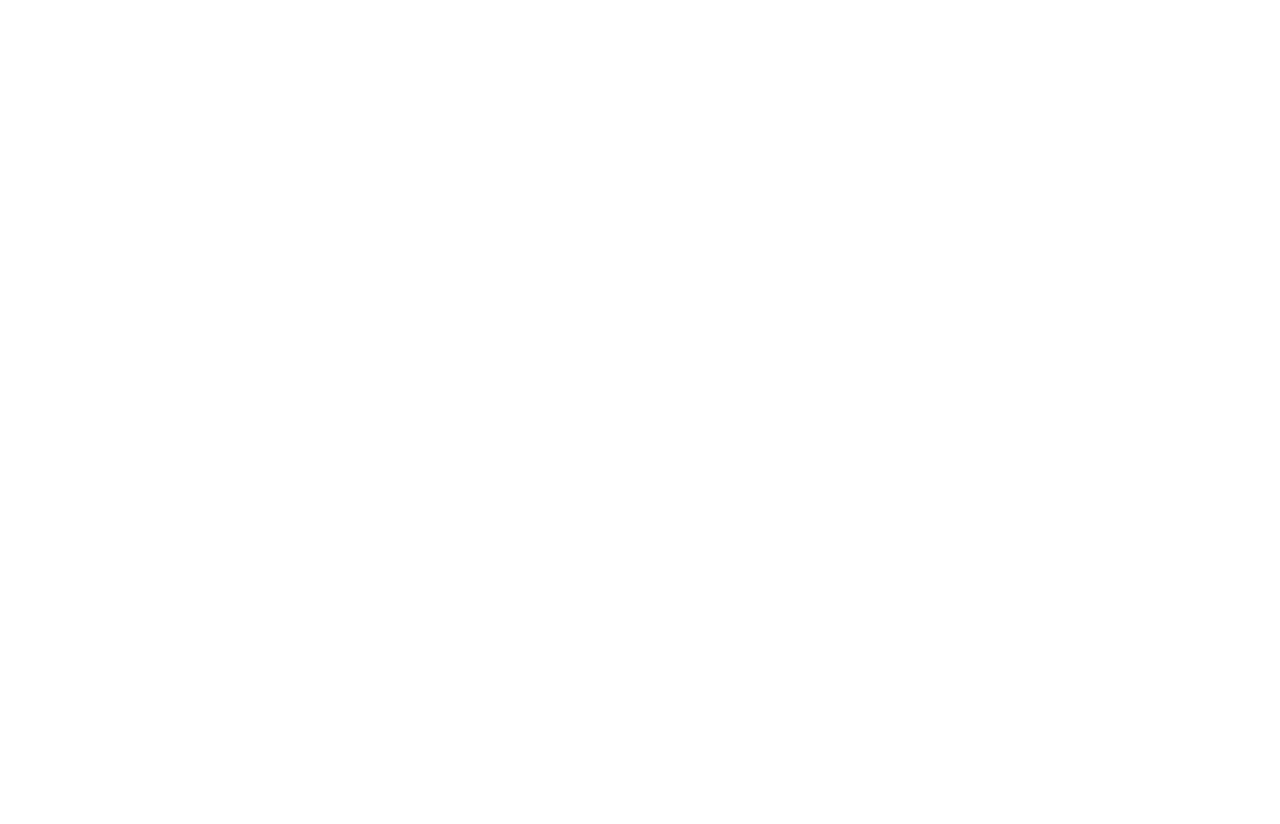
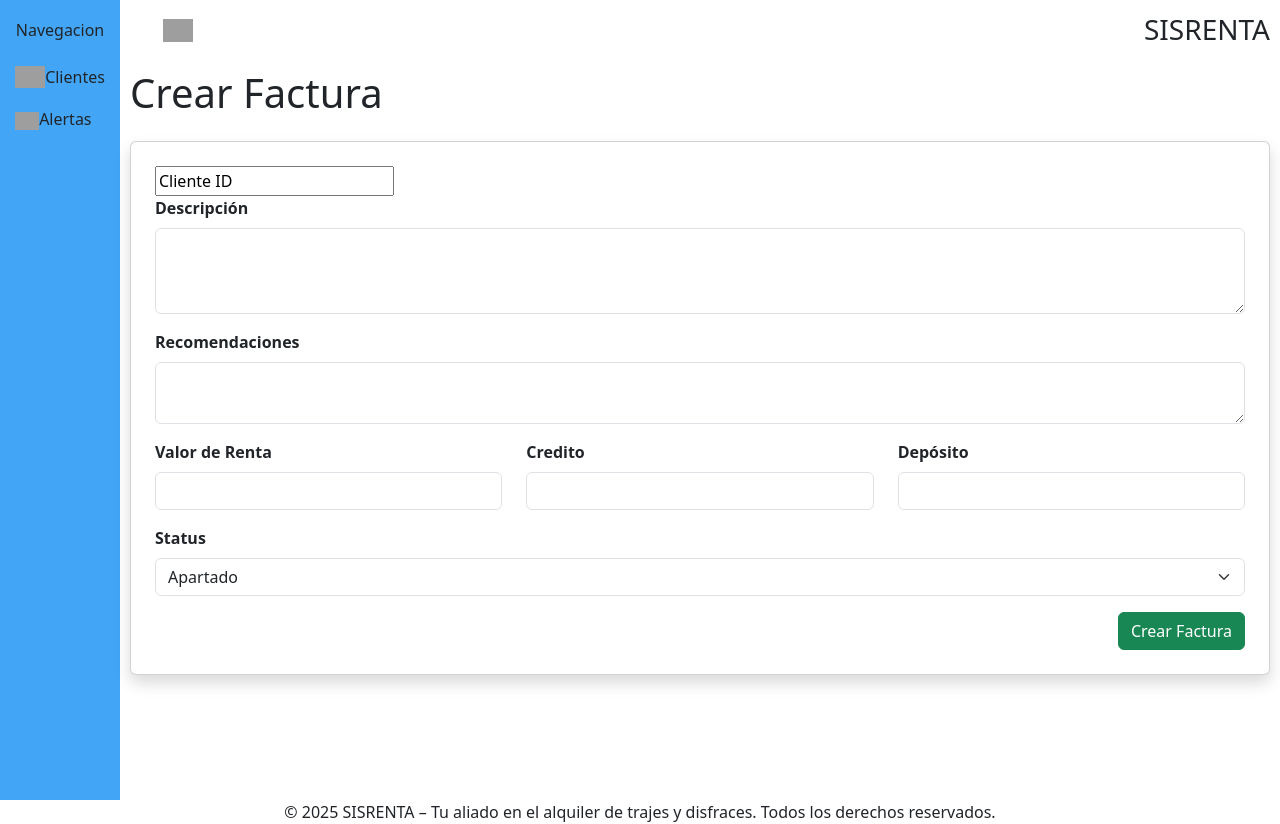
Before and after one commit to Sanavi01/sisrenta-react, a React (Vite) app: page /createInvoice in a window 1280 px wide. Before the commit this address had no page. Before the commit the page ends 800 px from the top, so only its background shows below. Built offline with nearby package versions, Linux system fonts and the light colour scheme; grey boxes are pictures that could not be loaded.

Commit message:
Added createInvoice page

```diff
--- a/src/App.jsx
+++ b/src/App.jsx
@@ -7,6 +7,7 @@
 import CreateCustomer from './pages/CreateCustomer/CreateCustomer'
 import FindCustomer from './pages/FindCustomer/FindCustomer'
 import InfoCustomer from './pages/InfoCustomer/InfoCustomer'
+import CreateInvoice from './pages/CreateInvoice/CreateInvoice'
 
 
 
@@ -53,6 +54,17 @@
           </Layout>
         }
         />
+        <Route
+        path='/createInvoice'
+        element={
+          <Layout>
+            <CreateInvoice />
+          </Layout>
+
+        }
+
+
+        />
 
       </Routes>
     </BrowserRouter>
--- a/src/components/layout/Layout.jsx
+++ b/src/components/layout/Layout.jsx
@@ -3,15 +3,15 @@
 
 function Layout({ children }) {
     return (
-        <div className='wrapper' style={{ height: "100%" }}>
-            <div className="row flex-nowrap gx-0 " style={{ height: "100%" }} >
+        <div className='wrapper'>
+            <div className="row flex-nowrap gx-0 " style={{ minHeight: "100vh" }} >
                 <div
                     id="menu-container"
                     className="col-1 collapsed show sidebar"
-                    style={{ minWidth: "120px", height: "100%" }}>
+                    style={{ minWidth: "120px",  minHeight: "100vh" }}>
                     <Menu />
                 </div>
-                <div className="col" style={{ height: "100%" }}>
+                <div className="col" style={{ minHeight: "100vh" }}>
                     <main>{children} </main>
                 </div>
 
--- a/src/global.css
+++ b/src/global.css
@@ -17,3 +17,27 @@
   justify-content: center;
   margin-bottom: 10px;
 }
+
+.right-side {
+    background-color: white;
+    padding: 10px;
+    min-height: 100vh;
+}
+
+#menu-container.collapsing {
+    transition: none !important;
+    height: auto !important;
+}
+
+
+.top-menu {
+    height: 5%;
+    display: flex;
+    justify-content: space-between;
+    align-items: center;
+    margin-bottom: 20px;
+}
+
+.main-content{
+  height: min-content;
+}
--- /dev/null
+++ b/src/pages/CreateInvoice/CreateInvoice.jsx
@@ -0,0 +1,141 @@
+import { useState } from "react";
+
+
+function CreateInvoice() {
+
+
+    const handleSubmit = (e) => {
+        e.preventDefault();
+        console.log("Funciono")
+    }
+
+    return (
+        <div className="right-side">
+            <div className="top-menu">
+                <button
+                    className="hamburger btn btn-toggle col-1"
+                    data-bs-target="#menu-container"
+                    data-bs-toggle="collapse"
+                    aria-controls="menu-container"
+                    aria-expanded="true">
+                    <img
+                        src="https://img.icons8.com/?size=100&id=8113&format=png&color=000000"
+                        alt="toggle"
+                        width="30" />
+                </button>
+                <h3 style={{ marginBottom: '0px' }}>
+                    SISRENTA
+                </h3>
+            </div>
+            {/*<!-- Aquí se inyectará el todo el contenido de la pagina --> */}
+            <div className="main-content">
+                <h1 className="mb-4">Crear Factura</h1>
+                <div className="card shadow p-4 mb-4">
+                    <form onSubmit={handleSubmit}>
+                        <input
+                            name="cliente_id"
+                            value="Cliente ID" //Cliente ID que viene de la BBDD
+                        />
+                        <div className="mb-3">
+                            <label
+                                htmlFor="descripcion"
+                                className="form-label">
+                                <strong>Descripción</strong>
+                            </label>
+                            <textarea
+                                className="form-control"
+                                id="descripcion"
+                                name="descripcion"
+                                rows="3"
+                                required>
+                            </textarea>
+                        </div>
+                        <div className="mb-3">
+                            <label
+                                htmlFor="recomendaciones"
+                                className="form-label">
+                                <strong>Recomendaciones</strong>
+                            </label>
+                            <textarea
+                                className="form-control"
+                                id="recomendaciones"
+                                name="recomendaciones"
+                                rows="2">
+                            </textarea>
+                        </div>
+
+                        <div className="row mb-3">
+                            <div className="col-md">
+                                <label
+                                    htmlFor="valor"
+                                    className="form-label">
+                                    <strong>Valor de Renta</strong>
+                                </label>
+                                <input
+                                    type="number"
+                                    className="form-control"
+                                    id="valor"
+                                    name="valor"
+                                    required
+                                />
+                            </div>
+                            <div className="col-md">
+                                <label
+                                    htmlFor="valor"
+                                    className="form-label">
+                                    <strong>Credito</strong>
+                                </label>
+                                <input
+                                    type="number"
+                                    className="form-control"
+                                    id="creditValue"
+                                    name="creditValue"
+                                    required
+                                />
+                            </div>
+                            <div className="col-md">
+                                <label
+                                    htmlFor="depositValue"
+                                    className="form-label">
+                                    <strong>Depósito</strong>
+                                </label>
+                                <input
+                                    type="number"
+                                    className="form-control"
+                                    id="depositValue"
+                                    name="depositValue"
+                                />
+                            </div>
+                        </div>
+
+                        <div className="mb-3">
+                            <label
+                                htmlFor="status"
+                                className="form-label">
+                                <strong>Status</strong>
+                            </label>
+                            <select
+                                className="form-select"
+                                id="status"
+                                name="status"
+                                required>
+                                <option value="Apartado">Apartado</option>
+                                <option value="Entregado">Entregado</option>
+                                <option value="Devuelto">Devuelto</option>
+                            </select>
+                        </div>
+
+                        <div className="text-end">
+                            <button
+                                className="btn btn-success"
+                                type="submit">Crear Factura
+                            </button>
+                        </div>
+                    </form>
+                </div>
+            </div>
+        </div>
+    )
+}
+
+export default CreateInvoice
```
Also changed, not shown: src/pages/CreateInvoice/CreateInvoice.css (added).
